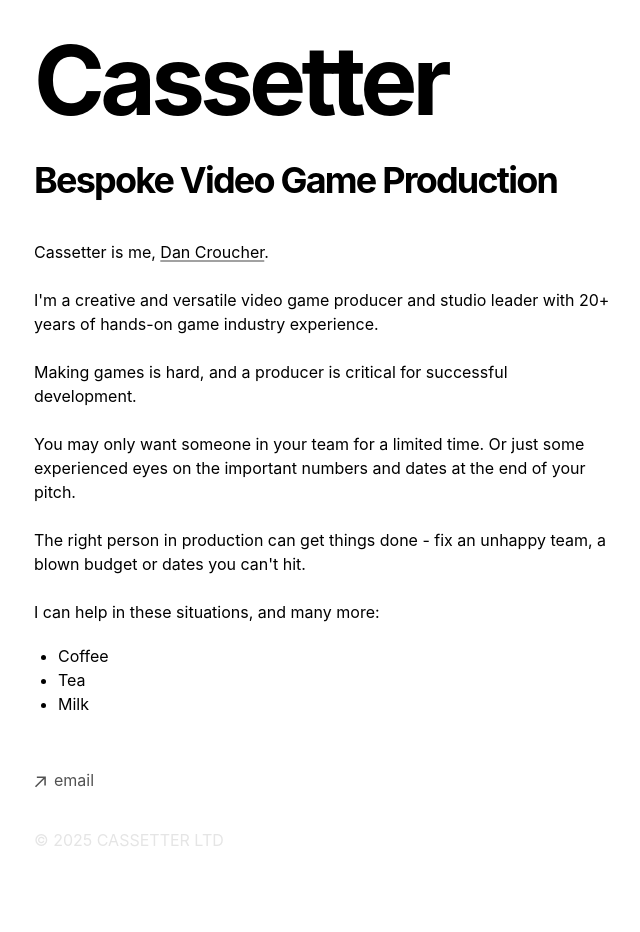
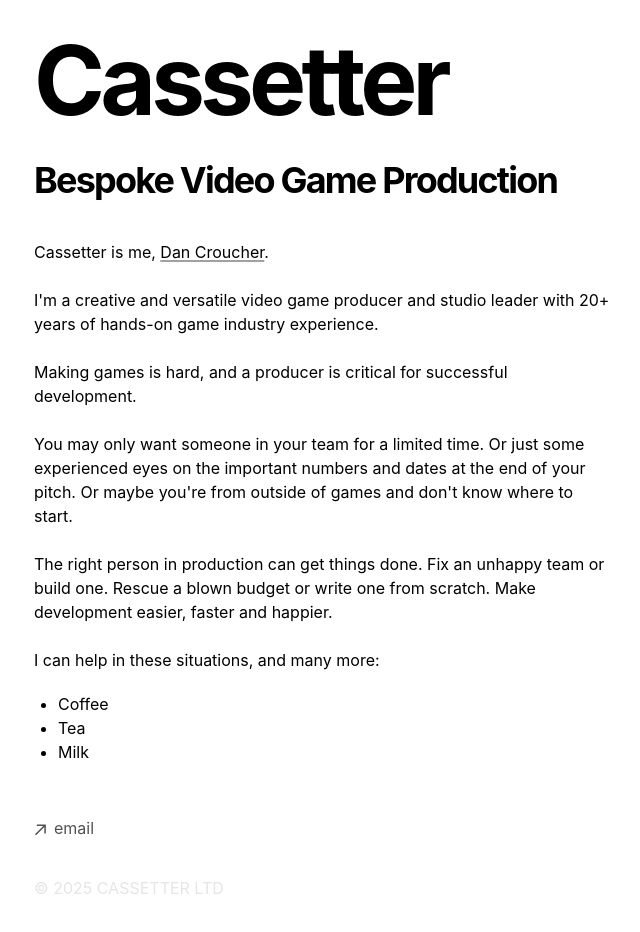
Before and after one commit to dancroucher/cassetter, a Next.js app: page / in a window 1280 px wide. Shown: the top 932 px of the page, without its empty margins (318-958 px from the left). Built offline with nearby package versions, Linux system fonts and the light colour scheme.

Commit message:
Update page.tsx

```diff
--- a/app/page.tsx
+++ b/app/page.tsx
@@ -19,11 +19,11 @@ export default function Page() {
           </p>
           <p className="prose">&nbsp;</p>
           <p className="prose">
-          You may only want someone in your team for a limited time. Or just some experienced eyes on the important numbers and dates at the end of your pitch.
+          You may only want someone in your team for a limited time. Or just some experienced eyes on the important numbers and dates at the end of your pitch. Or maybe you're from outside of games and don't know where to start.
           </p>
           <p className="prose">&nbsp;</p>
           <p className="prose">
-          The right person in production can get things done - fix an unhappy team, a blown budget or dates you can't hit.
+          The right person in production can get things done. Fix an unhappy team or build one. Rescue a blown budget or write one from scratch. Make development easier, faster and happier.
           </p>
           <p className="prose">&nbsp;</p>
           <p className="prose">
```
